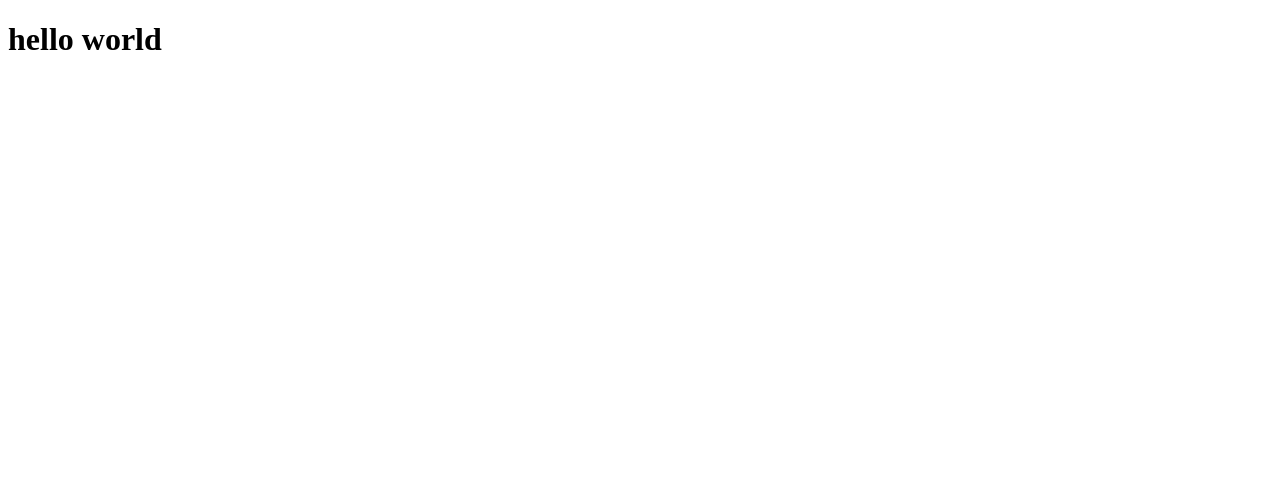
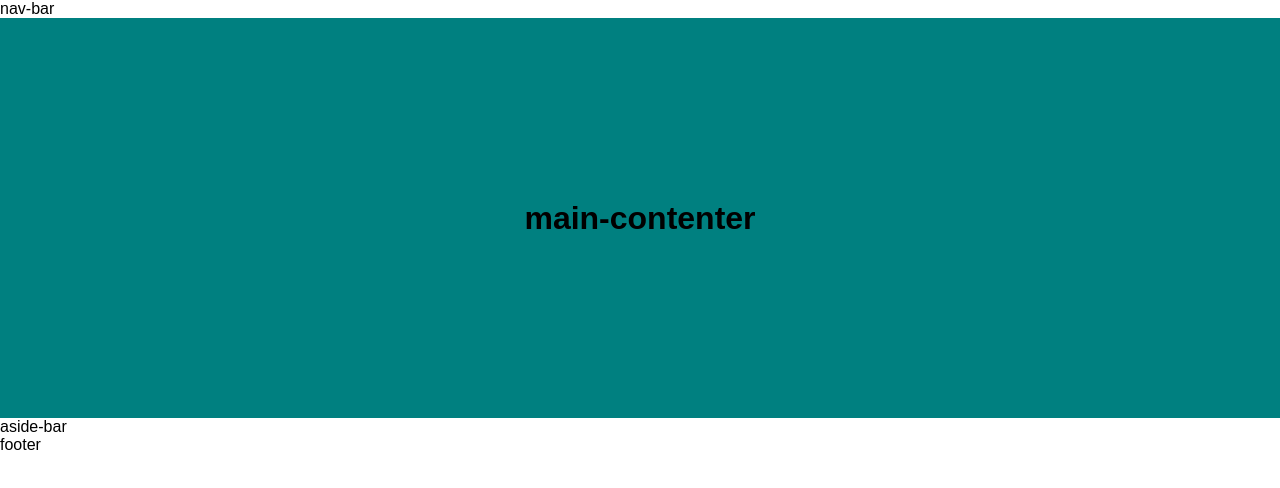
Before and after one commit to zencara-s15/Testing-Project, a plain HTML site: page index.html in a window 1280 px wide. Drawn offline with Linux system fonts and the light colour scheme.

Commit message:
code main

```diff
--- a/index.html
+++ b/index.html
@@ -7,7 +7,11 @@
     <link rel="stylesheet" href="style.css">
 </head>
 <body>
-    <h1>hello world</h1>
-
+    <nav>nav-bar</nav>
+    <main>
+        <h1>main-contenter</h1>
+    </main>
+    <aside>aside-bar</aside>
+    <footer>footer</footer>
 </body>
 </html>
--- a/style.css
+++ b/style.css
@@ -0,0 +1,13 @@
+*{
+    margin: 0;
+    padding: 0;
+    font-family: sans-serif;
+}
+main{
+    width: 100%;
+    height: 50vh;
+    background-color: teal;
+    display: flex;
+    justify-content: center;
+    align-items: center;
+}
```
